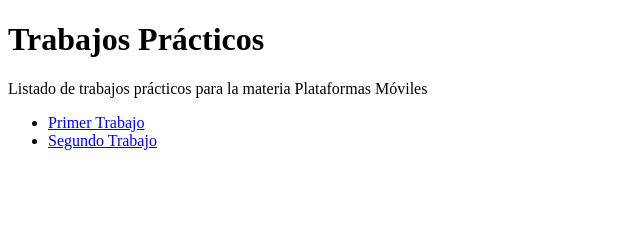
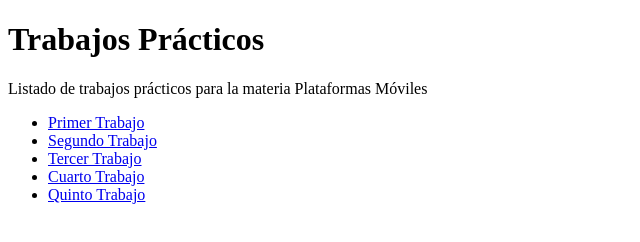
Before and after one commit to mmateo11/plataformas-moviles-entregas, a plain HTML site: page index.html in a window 1280 px wide. Shown: the whole page, without its empty margins (0-640 px from the left). Drawn offline with Linux system fonts and the light colour scheme.

Commit message:
Update index.html

```diff
--- a/index.html
+++ b/index.html
@@ -9,6 +9,9 @@
      <ul>
        <li><a href="tp-1/">Primer Trabajo</a></li>
         <li><a href="tp-2/">Segundo Trabajo</a></li>
+        <li><a href="tp-3/">Tercer Trabajo</a></li>
+        <li><a href="tp-4/">Cuarto Trabajo</a></li>
+        <li><a href="tp-5/">Quinto Trabajo</a></li>
      </ul>
    </body>
 </html>
```
